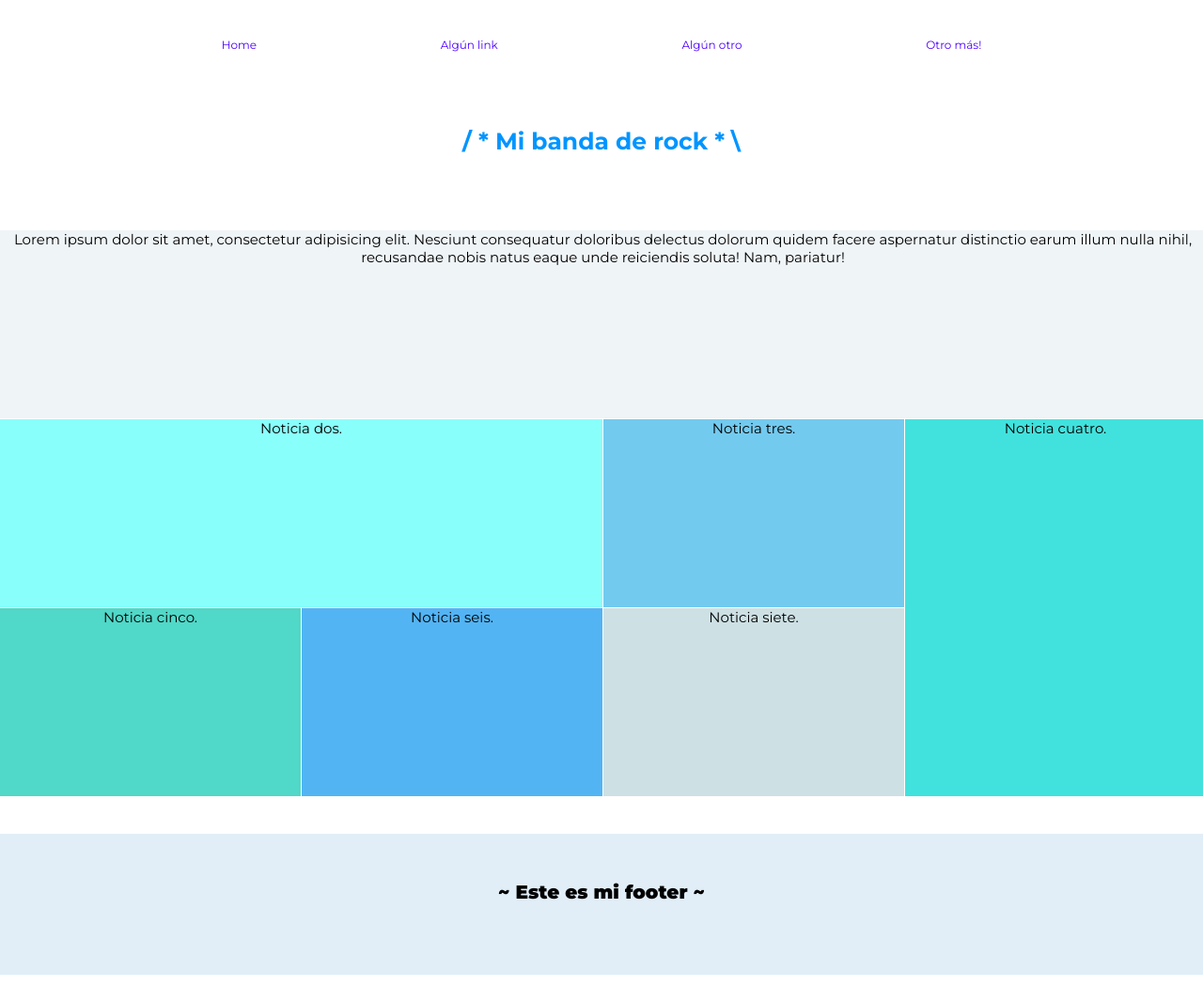
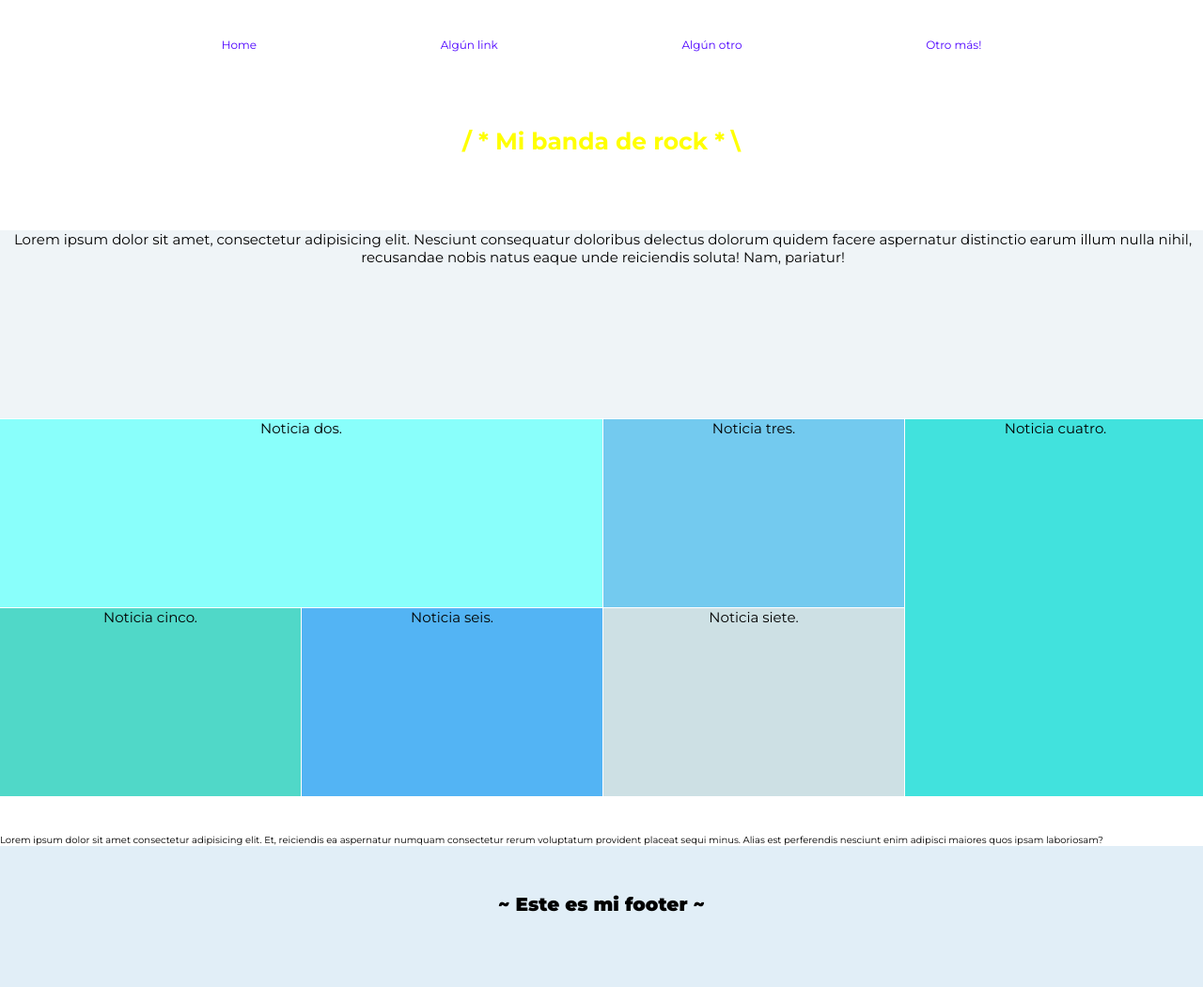
Before and after one commit to julcab/Repo, a plain HTML site: page index.html in a window 1280 px wide. Shown: the whole page at 94% size. Drawn offline with Linux system fonts and the light colour scheme.

Commit message:
segundo commit

```diff
--- a/estilosCSS.css
+++ b/estilosCSS.css
@@ -25,7 +25,7 @@ header nav .flexMenu {
   color: #4c00ff; }
 
 header h1 {
-  color: #0095ff;
+  color: yellow;
   font-size: 2.5rem;
   text-align: center;
   padding: 40px; }
--- a/index.html
+++ b/index.html
@@ -48,7 +48,7 @@
 			<p>Noticia siete.</p>
 		</div>
 	</div>
-
+	<p>Lorem ipsum dolor sit amet consectetur adipisicing elit. Et, reiciendis ea aspernatur numquam consectetur rerum voluptatum provident placeat sequi minus. Alias est perferendis nesciunt enim adipisci maiores quos ipsam laboriosam?</p>
 	<footer>
 		<h5> ~ Este es mi footer ~ </h5>
 	</footer>
```
